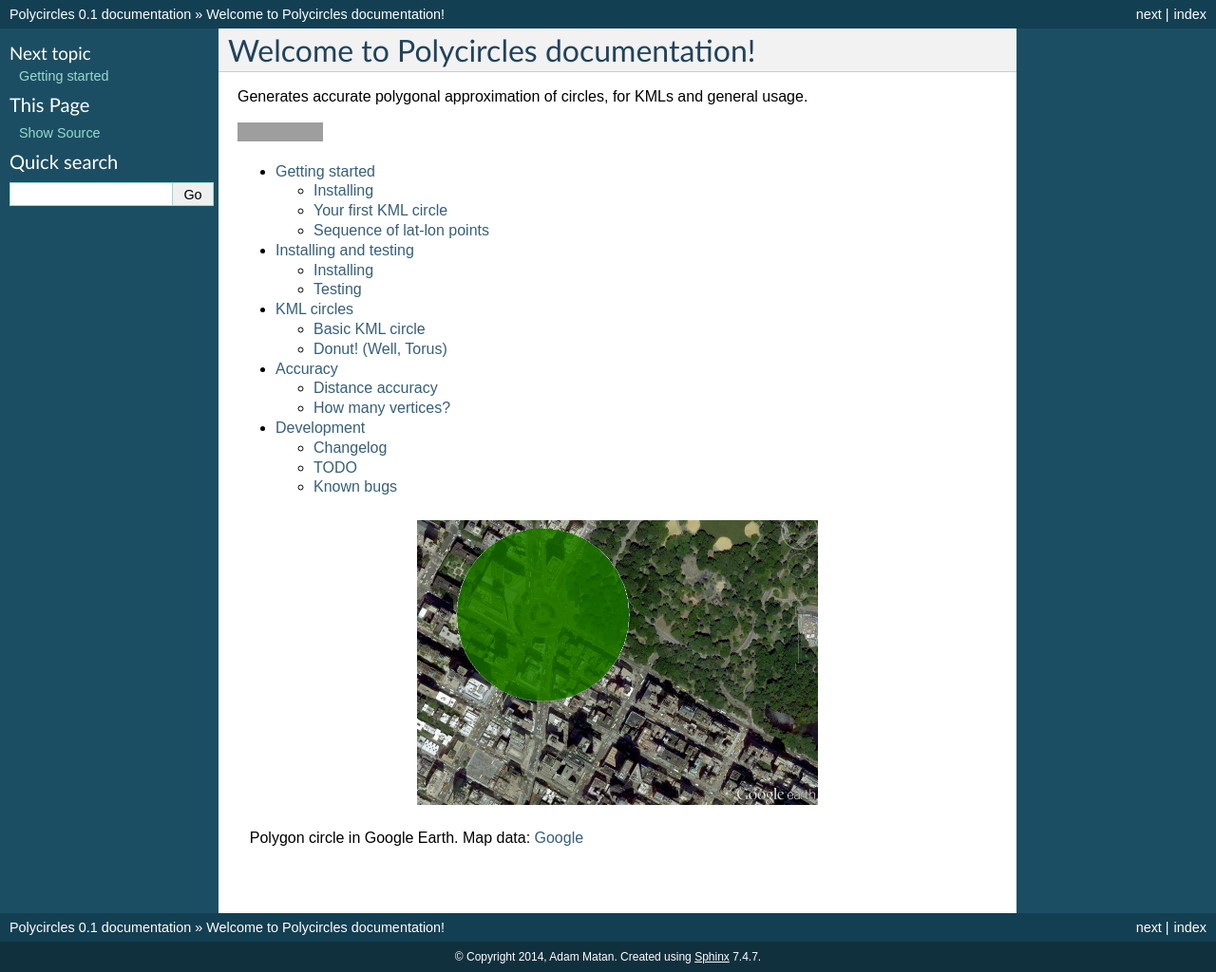
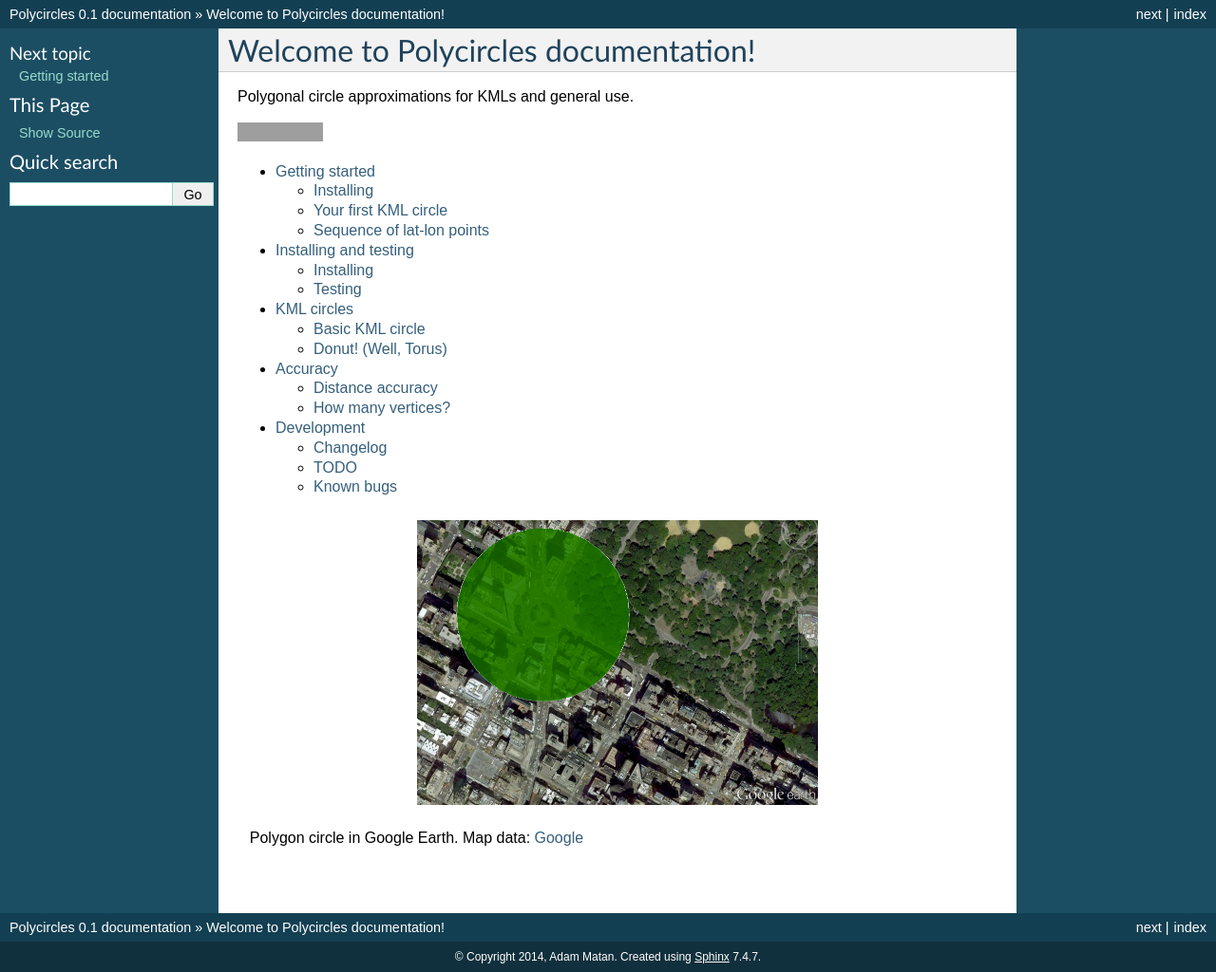
Before and after one commit to adamatan/polycircles, a Sphinx documentation site: the page built from docs/index.rst, in a window 1280 px wide. Shown: the whole page at 95% size. Built offline with Sphinx 7.4.7, drawn with Linux system fonts in a browser that asks for light colours; formulas are drawn with MathJax 3; grey boxes are pictures that could not be loaded.

Commit message:
Better one-line description.

```diff
--- a/docs/index.rst
+++ b/docs/index.rst
@@ -3,7 +3,7 @@
 Welcome to Polycircles documentation!
 =====================================
 
-Generates accurate polygonal approximation of circles, for KMLs and general usage.
+Polygonal circle approximations for KMLs and general use.
 
 |buildStatus|
 
```
